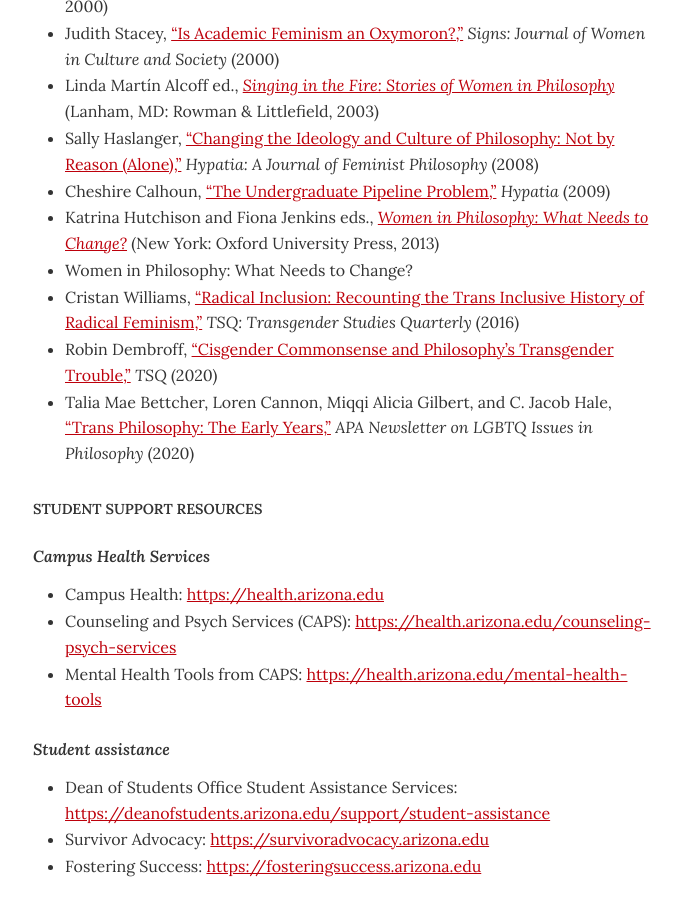
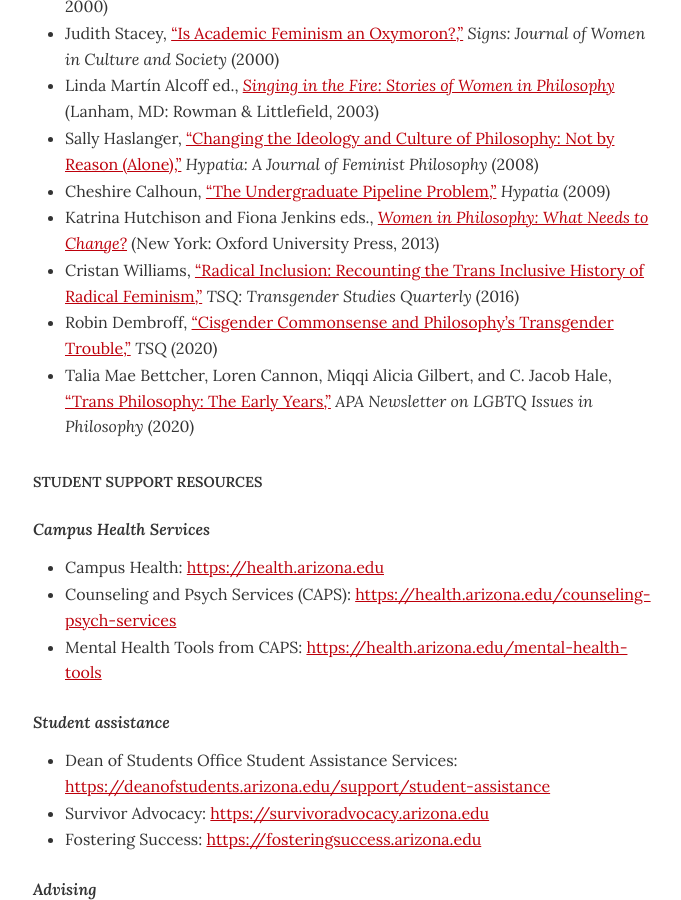
Before and after one commit to dingherself/130, a Jekyll site: the page built from resources.md, in a window 1280 px wide and 900 px high, scrolled down 325 px. Shown: the whole window, without its empty margins (298-979 px from the left). Built offline with Jekyll 4.4.1, drawn with Linux system fonts in a browser that asks for light colours.

Commit message:
delete duplicate

```diff
--- a/resources.md
+++ b/resources.md
@@ -16,7 +16,6 @@
 - Sally Haslanger, [“Changing the Ideology and Culture of Philosophy: Not by Reason (Alone),”](https://web.mit.edu/~shaslang/papers/HaslangerWomeninPhil07.pdf) *Hypatia: A Journal of Feminist Philosophy* (2008)
 - Cheshire Calhoun, [“The Undergraduate Pipeline Problem,”](http://ezproxy.library.arizona.edu/login?url=https://www.jstor.org/stable/20618157) *Hypatia* (2009)
 - Katrina Hutchison and Fiona Jenkins eds., [*Women in Philosophy: What Needs to Change?*](https://ezproxy.library.arizona.edu/login?url=https://doi.org/10.1093/acprof:oso/9780199325603.001.0001) (New York: Oxford University Press, 2013)
-- Women in Philosophy: What Needs to Change?
 - Cristan Williams, [“Radical Inclusion: Recounting the Trans Inclusive History of Radical Feminism,”](http://ezproxy.library.arizona.edu/login?url=https://doi.org/10.1215/23289252-3334463) *TSQ: Transgender Studies Quarterly* (2016)
 - Robin Dembroff, [“Cisgender Commonsense and Philosophy’s Transgender Trouble,”](http://ezproxy.library.arizona.edu/login?url=https://doi.org/10.1215/23289252-8553048) *TSQ* (2020)
 - Talia Mae Bettcher, Loren Cannon, Miqqi Alicia Gilbert, and
```
